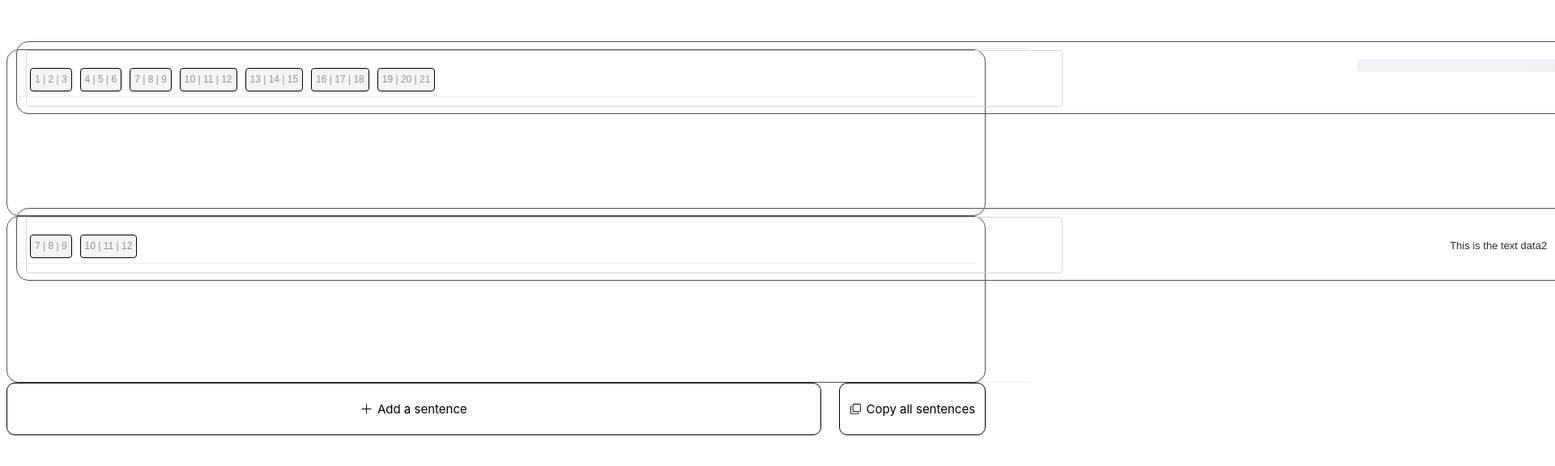
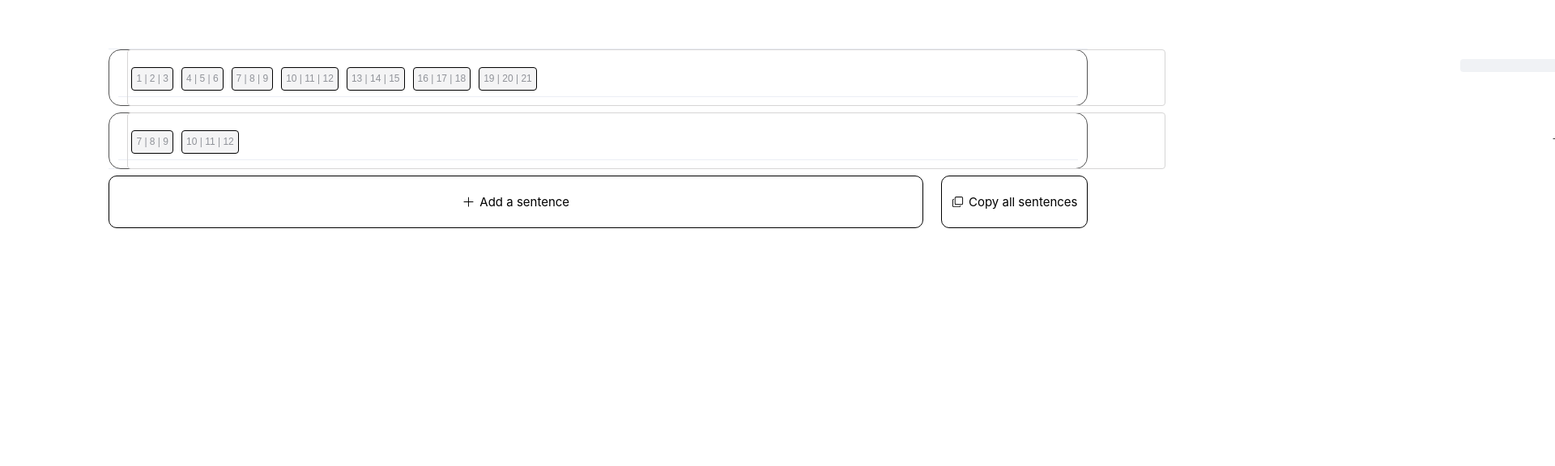
Before and after one commit to kopasxnkliang/IPMN-07, a Vue app in the folder Frontend/: page / in a window 1280 px wide. Shown: the top 576 px of the page at 81% size, 1920 px wide, since content can reach past the window. Built offline with nearby package versions, Linux system fonts and the light colour scheme; what vue-clipboard3 would draw is missing.

Commit message:
adjust some css

```diff
--- a/Frontend/src/components/senDetail.vue
+++ b/Frontend/src/components/senDetail.vue
@@ -1,6 +1,6 @@
 <template>
-	<div >
-		<el-collapse v-model="activeSentence" accordion  >
+	<div :class="'bodyBox'">
+		<el-collapse v-model="activeSentence" accordion :class="'collapseBox'" >
 				<el-collapse-item v-for="(sen, index) in Sentences"
 				v-bind:name="sen.ID" :class="'sentenceBox'">
 				<template #title v-if="activeSentence==sen.ID">
@@ -276,6 +276,19 @@ function generateSenClick(idx){
 </script>
 
 <style>
+
+	.bodyBox{
+		margin: auto;
+		max-width: 80%;
+		display: grid;
+		gap: 8px;
+	}
+
+	.collapseBox{
+		display: grid;
+		gap: 8px;
+	}
+
 	.relationTag{
 		display: flex;
 		text-align: center;
@@ -428,7 +441,7 @@ function generateSenClick(idx){
 		padding: 10px 11px;
 
 		width: 1209px;
-		height: 206px;
+		/* height: 206px; */
 
 		border: 1px solid #525252;
 		border-radius: 15px;
@@ -581,8 +594,8 @@ function generateSenClick(idx){
 		width: calc((100%)*2);
 		height: 90px;
 
-		border: 1px solid #525252;
-		border-radius: 15px;
+/* 		border: 1px solid #525252;
+		border-radius: 15px; */
 
 		/* Inside auto layout */
 		flex: none;
```
